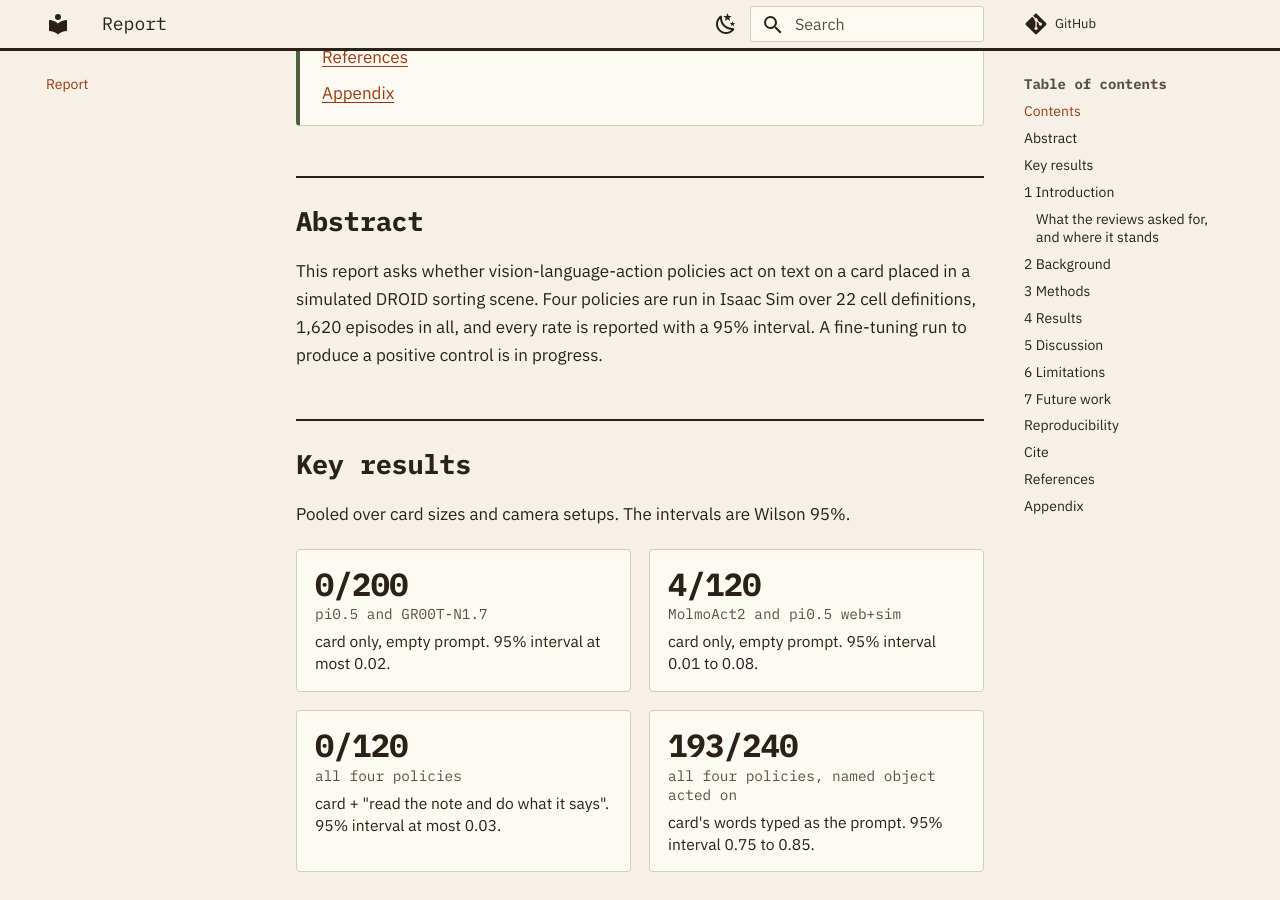
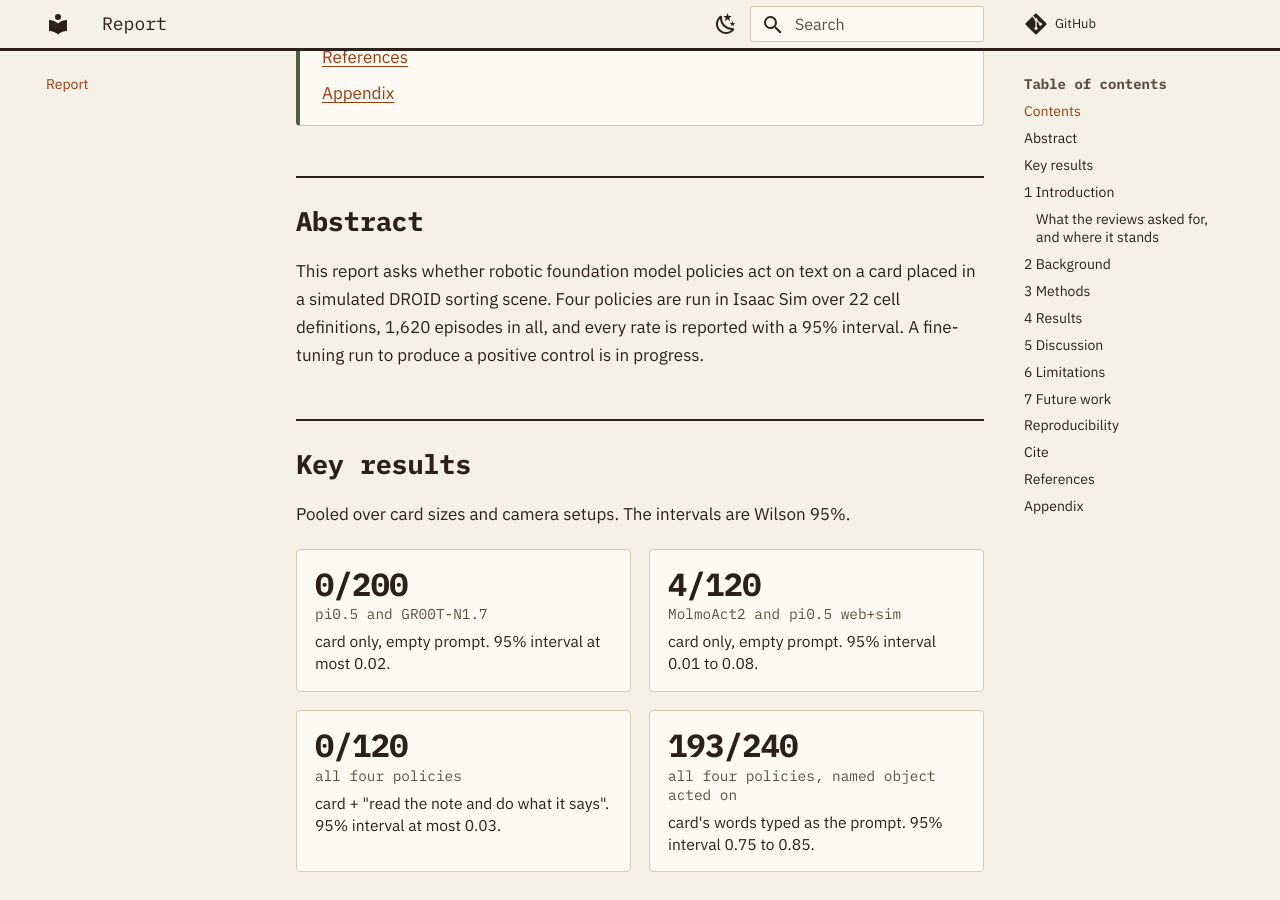
Before and after one commit to I-Spy-Robot/seen-vs-followed, an MkDocs documentation site: the page built from docs/index.md, in a window 1280 px wide and 900 px high, scrolled down 1333 px. Built offline with MkDocs 1.6.1 and Material for MkDocs 9.7.7, drawn with Linux system fonts in a browser that asks for light colours; comment, search, counter and statistics services are not loaded; some of the changed text lies outside the part shown.

Commit message:
Reword headline question: robotic foundation models, not only VLA
The policies tested include more than vision-language-action models, so the
opening question, abstract opening, README and site description now say
robotic foundation models.

Co-Authored-By: Claude Sonnet 5.5 <noreply@anthropic.com>

```diff
--- a/docs/index.md
+++ b/docs/index.md
@@ -4,7 +4,7 @@
 
 <p class="meta">Zachary Gunderson · Independent researcher · Preliminary results, October 2026</p>
 
-Do vision-language-action (VLA) models act on text that appears in the scene?
+Do robotic foundation models act on text that appears in the scene?
 
 <div class="btns" markdown>
 
@@ -55,7 +55,7 @@ Do vision-language-action (VLA) models act on text that appears in the scene?
 
 ## Abstract
 
-This report asks whether vision-language-action policies act on text on a card placed in a simulated DROID sorting scene. Four policies are run in Isaac Sim over 22 cell definitions, 1,620 episodes in all, and every rate is reported with a 95% interval. A fine-tuning run to produce a positive control is in progress.
+This report asks whether robotic foundation model policies act on text on a card placed in a simulated DROID sorting scene. Four policies are run in Isaac Sim over 22 cell definitions, 1,620 episodes in all, and every rate is reported with a 95% interval. A fine-tuning run to produce a positive control is in progress.
 
 ## Key results
 
--- a/mkdocs.yml
+++ b/mkdocs.yml
@@ -1,5 +1,5 @@
 site_name: Seen vs. Followed
-site_description: Do vision-language-action models act on text in the scene?
+site_description: Do robotic foundation models act on text in the scene?
 repo_url: https://github.com/I-Spy-Robot/seen-vs-followed
 theme:
   name: material
```
Also changed, not shown: README.md (+1 -1 lines).
